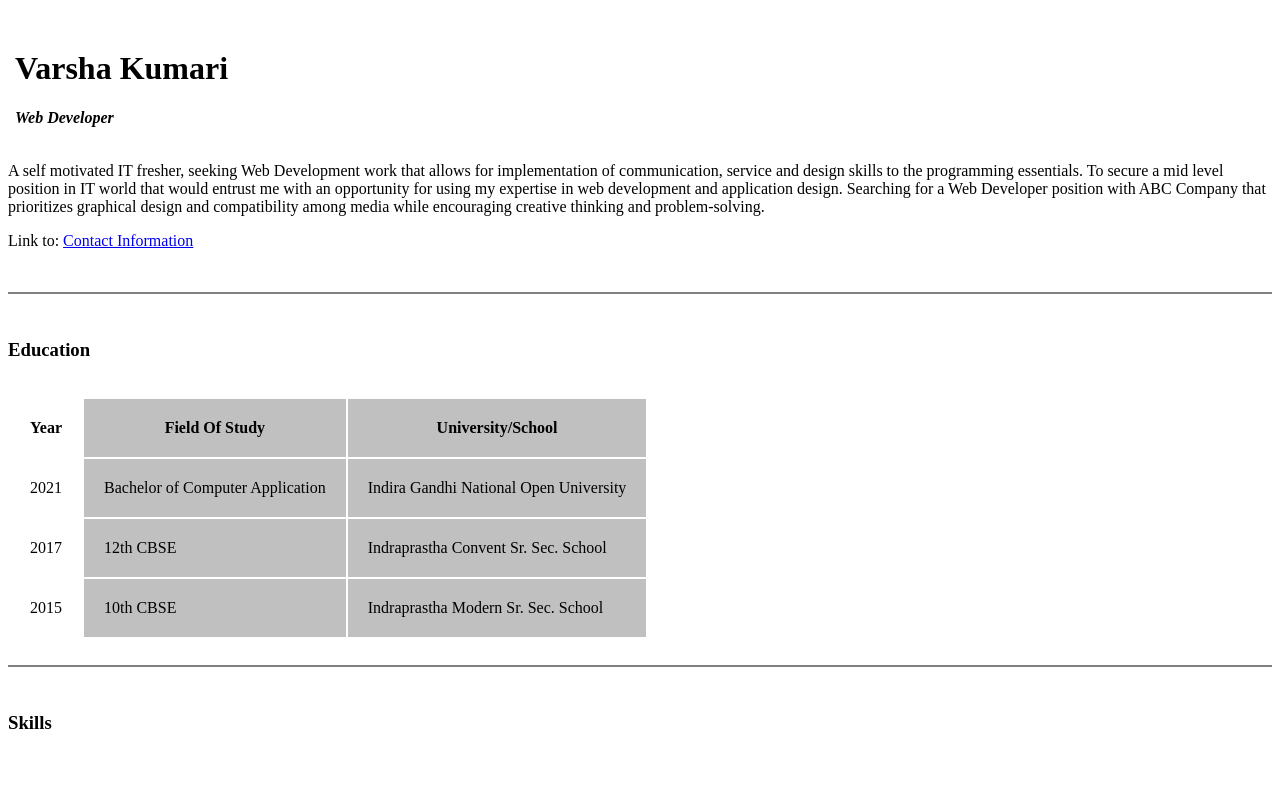
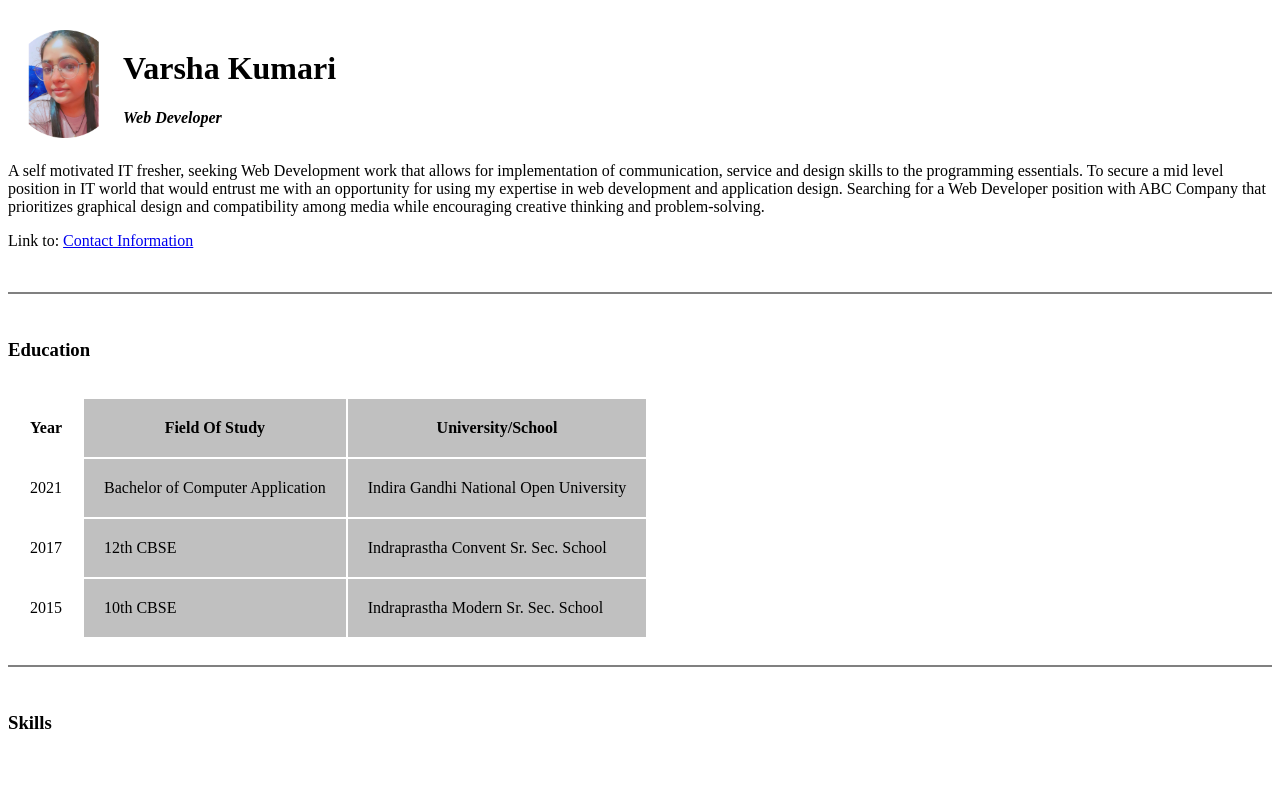
Before and after one commit to VarshaKumari22/varshaCV, a plain HTML site: page index.html in a window 1280 px wide. Shown: the top 800 px of the page. Drawn offline with Linux system fonts and the light colour scheme.

Commit message:
Update index.html

```diff
--- a/index.html
+++ b/index.html
@@ -12,7 +12,7 @@
 <body>
   <table>
     <tr>
-      <td><img src="images/img1601904188891-modified.png" alt style="width: 108px;"></td>
+      <td><img src="img1601904188891-modified.png" alt style="width: 108px;"></td>
       <td><h1>Varsha Kumari</h1>
         <p><em><strong>Web Developer</strong></em></p></td>
     </tr> </table>
```
